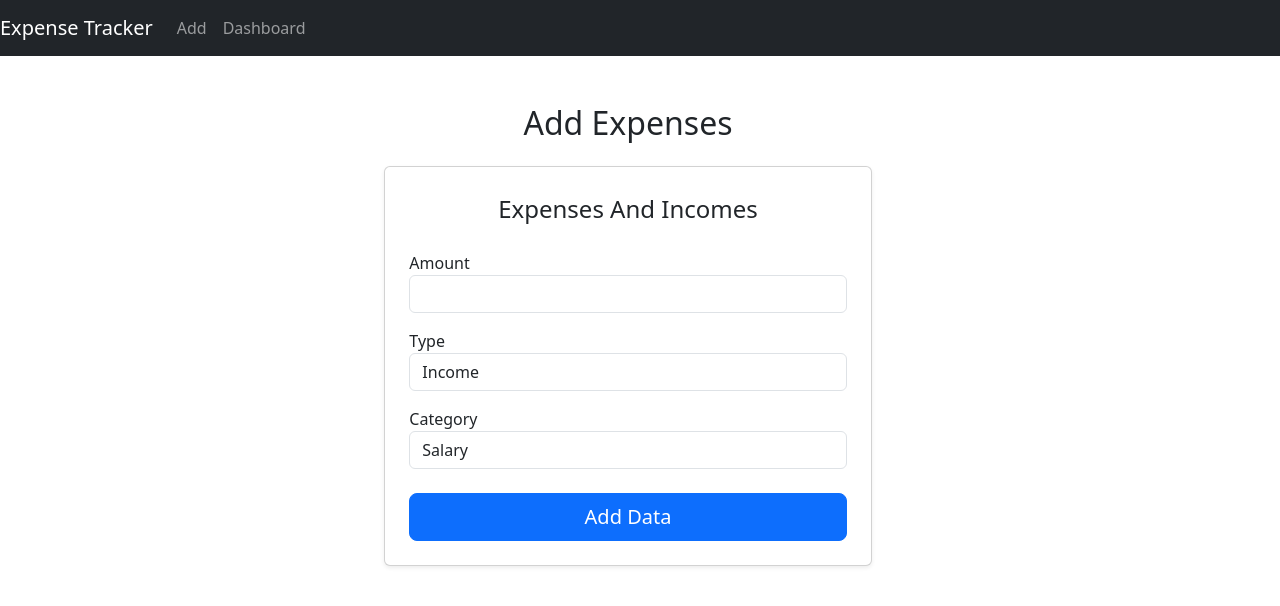
After one commit to yasithS/Flask-Dashboard, a Flask app: page /add in a window 1280 px wide. The commit adds this page. Shown: the top 606 px of the page. Run offline with Flask 3, Linux system fonts and the light colour scheme.

Commit message:
feat: data adding and deletion feature

```diff
--- /dev/null
+++ b/application/forms.py
@@ -0,0 +1,35 @@
+from flask_wtf import FlaskForm
+from wtforms import StringField, SelectField, IntegerField, SubmitField
+from wtforms.validators import DataRequired
+
+class UserInputForm(FlaskForm):
+    type = SelectField('Type', validators=[DataRequired()],
+                          choices = [('income', 'Income'), ('expense', 'Expense')])
+
+    category = SelectField('Category', validators=[DataRequired()],
+                           choices=[
+                               ('Salary', 'Salary'),
+                               ('Freelance', 'Freelance'),
+                               ('Investments', 'Investments'),
+                               ('Gifts', 'Gifts'),
+                               ('Refunds', 'Refunds'),
+                               ('Side Business', 'Side Business'),
+                               ('Bonus', 'Bonus'),
+                               ('Other Income', 'Other Income'),
+                               ('Rent', 'Rent'),
+                               ('Groceries', 'Groceries'),
+                               ('Utilities', 'Utilities'),
+                               ('Transportation', 'Transportation'),
+                               ('Dining Out', 'Dining Out'),
+                               ('Entertainment', 'Entertainment'),
+                               ('Shopping', 'Shopping'),
+                               ('Healthcare', 'Healthcare'),
+                               ('Education', 'Education'),
+                               ('Travel', 'Travel'),
+                               ('Insurance', 'Insurance'),
+                               ('Subscriptions', 'Subscriptions'),
+                           ])
+
+    amount = IntegerField('Amount', validators=[DataRequired()])
+
+    submit = SubmitField("Add Data")
--- a/application/routes.py
+++ b/application/routes.py
@@ -1,10 +1,33 @@
-from application import app
-from flask import render_template
+from application import app, db
+from flask import render_template, flash, redirect, url_for
+from application.forms import UserInputForm
+from application.models import IncomeExpenses
 
 @app.route("/")
-def indeex():
-    return render_template("index.html", title="Home Page")
+def index():
+    entries = IncomeExpenses.query.order_by(IncomeExpenses.date.desc()).all()
+    return render_template("index.html", title="Home Page", entries=entries)
 
-@app.route("/base")
-def layout():
-    return render_template("base.html")
+@app.route("/add", methods=["GET", "POST"])
+def add_expenses():
+    form = UserInputForm()
+    if form.validate_on_submit():
+        entry = IncomeExpenses(
+            type=form.type.data,
+            category=form.category.data,
+            amount=form.amount.data
+        )
+        db.session.add(entry)
+        db.session.commit()
+        flash("Entry added successfully!", "success")
+        return redirect(url_for("index"))
+
+    return render_template('add.html', title='add', form=form )
+
+@app.route("/delete/<int:entry_id>")
+def delete(entry_id):
+    entry = IncomeExpenses.query.get_or_404(int(entry_id))
+    db.session.delete(entry)
+    db.session.commit()
+    flash("Entry deleted successfully!", "success")
+    return redirect(url_for("index"))
--- /dev/null
+++ b/application/templates/add.html
@@ -0,0 +1,49 @@
+{% extends 'base.html' %}
+{% block content %}
+<div class="container">
+  <div class="row justify-content-center">
+    <div class="col-xs-12 col-sm-10 col-md-8 col-lg-6">
+      <h2 class="text-center my-4">Add Expenses</h2>
+      <div class="card card-style mb-4 shadow-sm">
+        <div class="card-body p-4">
+          <form action="" method="POST">
+            {{ form.csrf_token() }}
+            <fieldset class="form-group">
+              <legend class="mb-4 text-center">Expenses And Incomes</legend>
+
+              <div class="form-group mb-3">
+                {{ form.amount.label(class="form-control-label") }}
+                {% if form.amount.errors %}
+                  {{ form.amount(class="form-control is-invalid") }}
+                  {% for error in form.amount.errors %}
+                    <div class="invalid-feedback">
+                      <span>{{error}}</span>
+                    </div>
+                  {% endfor %}
+                {% else %}
+                  {{ form.amount(class="form-control") }}
+                {% endif %}
+              </div>
+
+              <div class="form-group mb-3">
+                {{ form.type.label(class="form-control-label") }}
+                {{ form.type(class="form-control") }}
+              </div>
+
+              <div class="form-group mb-3">
+                {{ form.category.label(class="form-control-label") }}
+                {{ form.category(class="form-control") }}
+              </div>
+
+              <div class="form-group mt-4 d-grid">
+                {{ form.submit(class="btn btn-primary btn-lg")}}
+              </div>
+
+            </fieldset>
+          </form>
+        </div>
+      </div>
+    </div>
+  </div>
+</div>
+{% endblock %}
--- a/application/templates/base.html
+++ b/application/templates/base.html
@@ -16,14 +16,14 @@
             <div class="col-md-12 p-0">
                 <header class="mb-4">
                     <nav class="navbar navbar-expand-lg navbar-dark bg-dark">
-                        <a class="navbar-brand" href="">Expense Tracker</a>
+                        <a class="navbar-brand" href="{{url_for('index')}}">Expense Tracker</a>
                         <button class="navbar-toggler" type="button" data-toggle="collapse" data-target="#navbarNavAltMarkup"
                             aria-controls="navbarNavAltMarkup" aria-expanded="false" aria-label="Toggle navigation">
                             <span class="navbar-toggler-icon"></span>
                         </button>
                         <div class="collapse navbar-collapse" id="navbarNavAltMarkup">
                             <div class="navbar-nav ml-auto mr-3">
-                                <a class="nav-item nav-link" href="">Add</a>
+                                <a class="nav-item nav-link" href="{{url_for('add_expenses')}}">Add</a>
                                 <a class="nav-item nav-link" href="">Dashboard</a>
                             </div>
                         </div>
@@ -33,6 +33,16 @@
 
             <div class="row justify-content-center">
                 <div class="col-md-10">
+                    {% with messages = get_flashed_messages(with_categories = True) %}
+                    {% if messages %}
+                        {% for category, message in messages %}
+                            <div class="alert alert-{{ category }} alert-dismissible fade show" role="alert">
+                                {{ message }}
+                                <button type="button" class="btn-close" data-bs-dismiss="alert" aria-label="Close"></button>
+                            </div>
+                        {% endfor %}
+                    {% endif %}
+                    {% endwith %}
                     {% block content %}
                         This is layout.html
                     {% endblock %}
```
Also changed, not shown: application/templates/index.html (+28 -5 lines).
